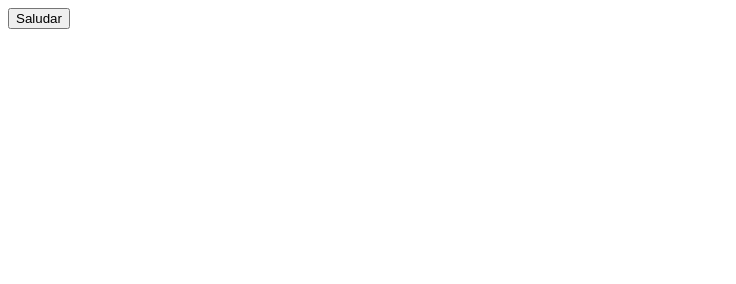
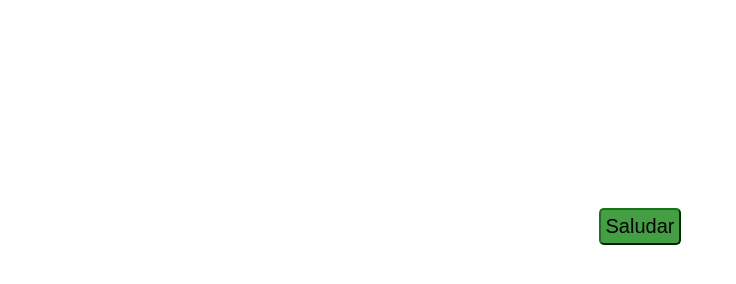
Before and after one commit to santiacerbis/taller-eventosSA, a plain HTML site: page index.html in a window 1280 px wide. Shown: the whole page, without its empty margins (0-736 px from the left). Drawn offline with Linux system fonts and the light colour scheme.

Commit message:
main
Agrego estilo

```diff
--- a/estilo.css
+++ b/estilo.css
@@ -0,0 +1,17 @@
+html{
+    text-align: center;
+    margin-top: 200px;
+    font-family: Verdana, Geneva, Tahoma, sans-serif;
+}
+.boton #saludo{
+    background-color: rgb(68, 158, 68);
+    padding: 5px;
+    border-color: rgb(23, 116, 23);
+    border-radius: 5px;
+    font-size: 20px;
+}
+#saludo:hover{
+    transform: scale(1.3);
+    background-color: rgb(109, 214, 109);
+    transition-duration: 0.4s;
+}
--- a/eventos.js
+++ b/eventos.js
@@ -1,5 +1,5 @@
 const saludo = document.getElementById("saludo");
 
 saludo.addEventListener('click', function(){
-    alert("¡Hola!");
+    alert("¡Hola! Soy el div!");
 })
--- a/index.html
+++ b/index.html
@@ -7,7 +7,9 @@
     <title>Taller Eventos</title>
 </head>
 <body>
-    <button id="saludo" onclick="saludar()"> Saludar</button>
-    <script src="eventos.js"></script>
+    <div class="boton">
+        <button id="saludo" onclick="saludar()"> Saludar</button>
+        <script src="eventos.js"></script>
+    </div>
 </body>
 </html>
```
